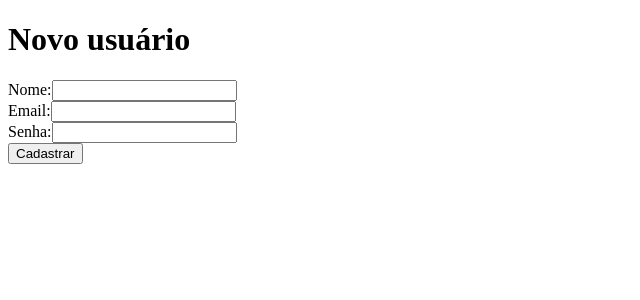
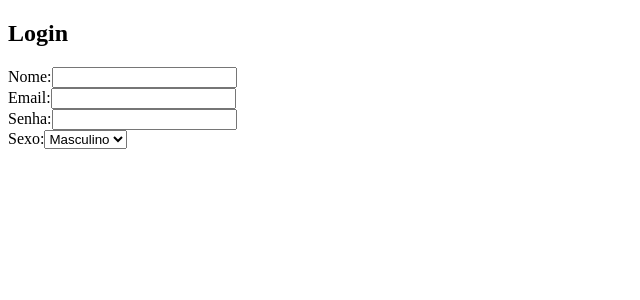
Before and after one commit to vitoria-cosmos/my-app, a React (Create React App) app: page / in a window 1280 px wide. Shown: the top 300 px of the page, without its empty margins (0-640 px from the left). Built offline with nearby package versions, Linux system fonts and the light colour scheme.

Commit message:
making the length of the code smaller

```diff
--- a/src/App.js
+++ b/src/App.js
@@ -1,57 +1,69 @@
 import React, { Component } from 'react';
 
 class App extends Component {
+
     constructor(props) {
         super(props);
         this.state = {
+            form: {
                 nome: '',
                 email: '',
                 senha: '',
-            error: ''
+                sexo: ''
+            }
         };
 
-        this.cadastrar = this.cadastrar.bind(this);
+        // uma função que muda os dados de cada campo, quando chamada
+        this.dadosForm= this.dadosForm.bind(this);
+
     }
 
-    cadastrar(event) {
-        // recebe um evento para que possamos ter controle dos dados recarregados
-        const {nome, email, senha } = this.state;
-        if (nome !== '' && email !== '' && senha !== '') {
-            alert(`Nome: ${nome} \nEmail: ${email} \nSenha: ${senha}`);
-        } else {
-            this.setState({error: 'Ops! Parece que está faltando algo!'});
+    dadosForm(e) {
+        // o e é valor de cada campo que está sendo modificado. O react pega esse valor automaticamente
+        let form = this.state.form;
+        form[e.target.name] = e.target.value;
+        // esse e.target.name é o valor do campo, e o .name é o name do campo
+        // estamos usando colchete para acessar os atributos dos inputs
+        this.setState({form: form});
+        // atualiza as mudanças feitas nos campos
     }
-        event.preventDefault();
-            // estamos prevenindo com que a página seja recarregada
-    }
-
 
     render() {
         return (
             <div>
-                <h1>Novo usuário</h1>
-                {this.state.error && <p>{this.state.error}</p>}
-                {/* se o state error tiver algum valor, ele vai renderizar este parágrafo */}
-                <form onSubmit={this.cadastrar}>
-                    {/* essa promp serve ara a gente enviar o formulario. Nela podemos chamar uma função anonima ou uma que a gente cria. */}
-                    <label>Nome:</label>
-                    <input type='text' value={this.state.nome} onChange={(e) => this.setState({nome: e.target.value})}></input>
+                <h2>Login</h2>
+                Nome:
+                <input type='text' name='nome' value={this.state.form.nome} onChange={this.dadosForm}></input>
+                <br/>
+                Email:
+                <input type='email' name='email' value={this.state.form.email}
+                // onChange - é quando houver mudanças a gente faz alguma coisa, chamar uma função ou alterar o valor desta state
+                onChange={this.dadosForm}
+                />
                 <br/>
 
-                    <label>Email:</label>
-                    <input type='email' value={this.state.email} onChange={(e) => this.setState({email: e.target.value})}></input>
+
+                Senha:
+                <input type='password' name='senha' value={this.state.form.senha}
+                onChange={this.dadosForm}
+                // da mesma forma, aqui vamos poder mudar o valor do campo por meio do onChange, pegamos o que o usuário digitou e setamos o estado
+                />
                 <br/>
 
-                    <label>Senha:</label>
-                    <input type='password' value={this.state.senha} onChange={(e) => this.setState({senha: e.target.value})}></input>
-                    <br/>
+                Sexo:
+                <select name='sexo' value={this.state.form.sexo} onChange={this.dadosForm}>
+                    {/* esse value= fica fixo, pra podermos trocar, temos que utilizar o onChange */}
+                    <option value='masculino'>Masculino</option>
+                    <option value='faminino'>Feminino</option>
 
-                    <button type='submit'>Cadastrar</button>
-                    {/* quando temos um botão do tipo submit, quando apertamos nele, é chamada a função que está dentro de onSubmit */}
+                </select>
+                <div>
+                    {this.state.form.email} <br/>
+                    {this.state.form.senha} <br/>
+                    {this.state.form.sexo}
+                </div>
 
 
-
-                </form>
             </div>
         );
     }
```
Also changed, not shown: src/App16.js (added, +60 -0 lines). Lines whose indentation alone changed are shown as unchanged.
